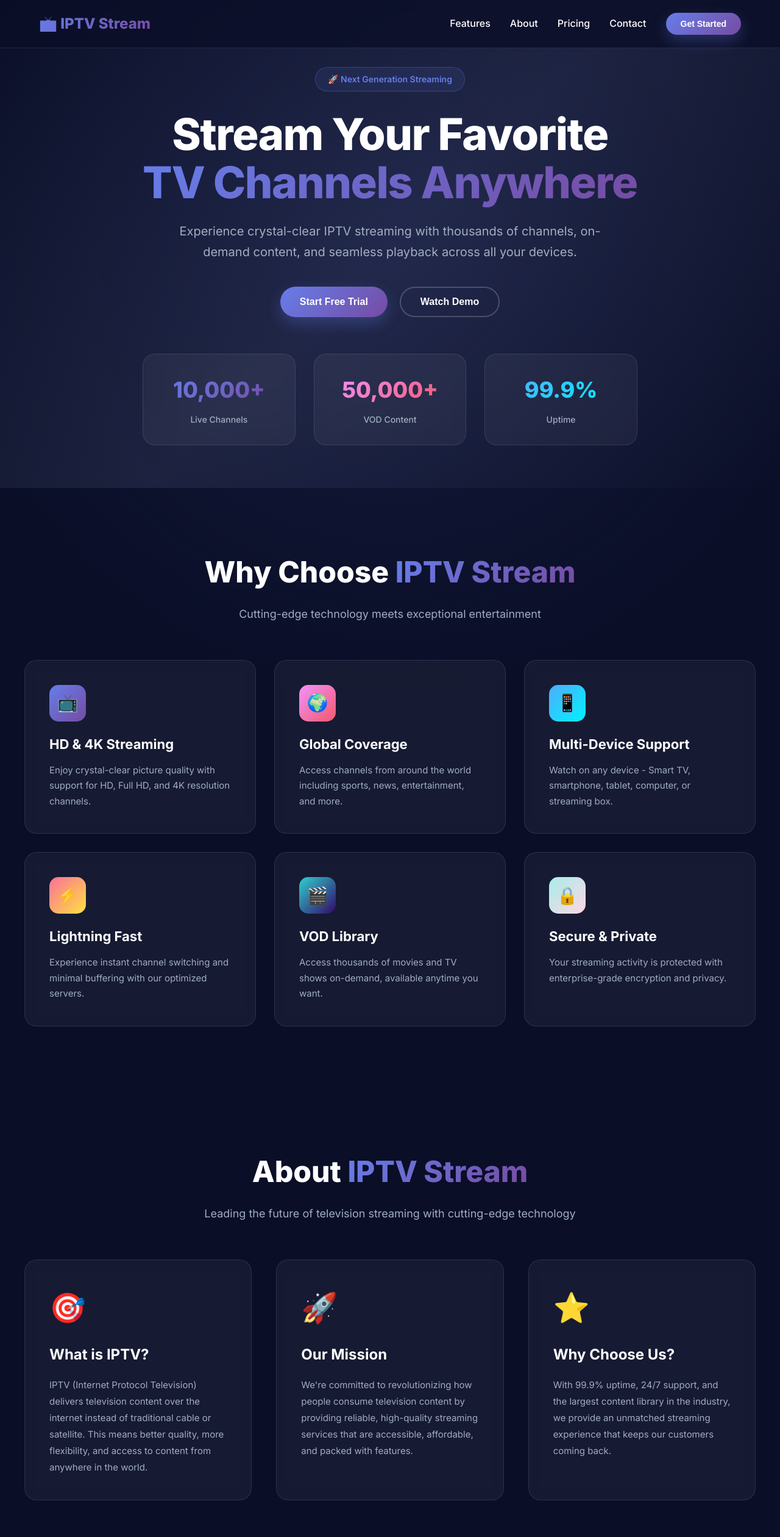
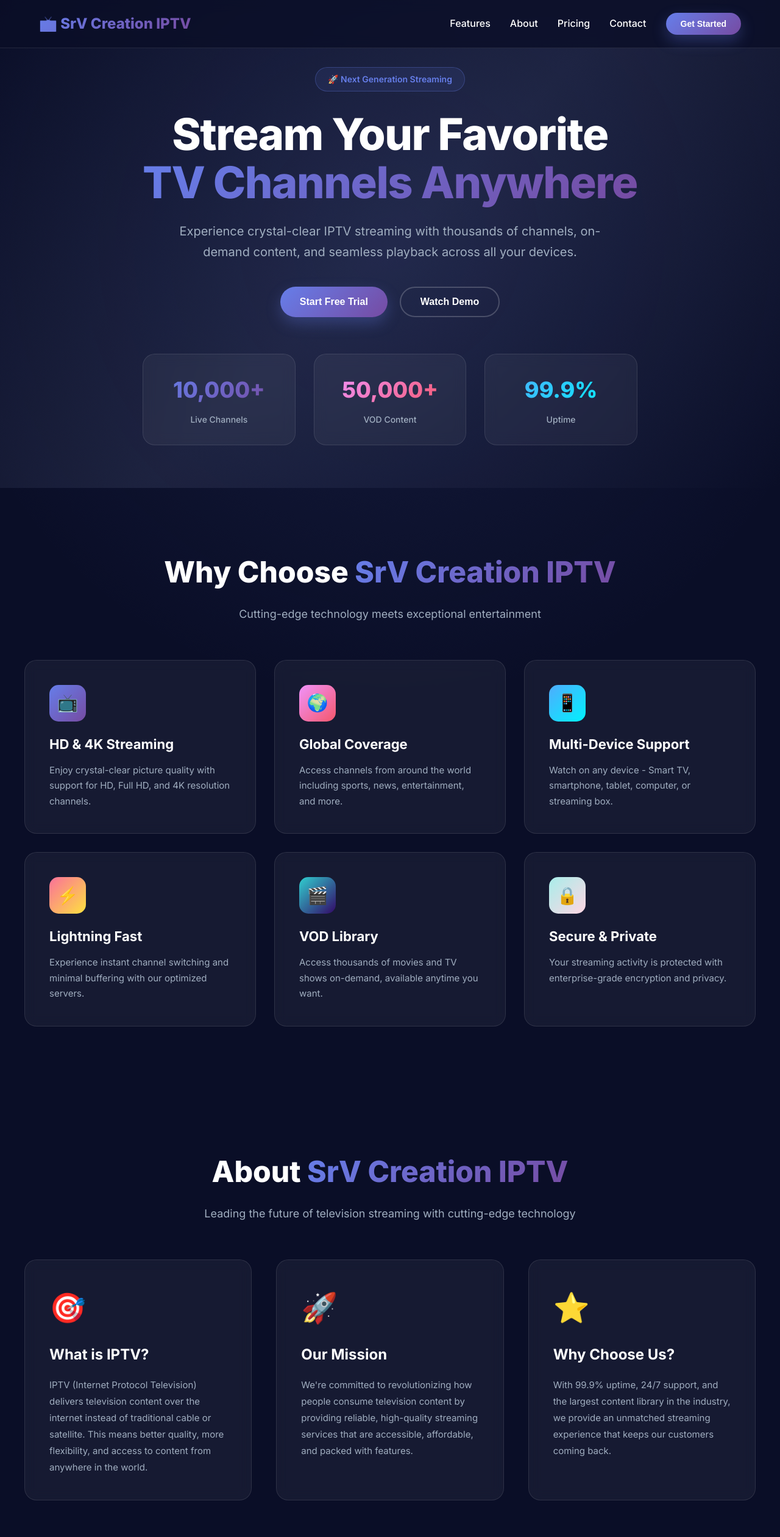
Before and after one commit to souravslg/IPTV, a Next.js app: page / in a window 1280 px wide. Shown: the top 2520 px of the page at 61% size. Built offline with nearby package versions, Linux system fonts and the light colour scheme.

Commit message:
Rebrand: Change name from IPTV Stream to SrV Creation IPTV

```diff
--- a/src/app/layout.tsx
+++ b/src/app/layout.tsx
@@ -2,7 +2,7 @@ import type { Metadata } from "next";
 import "./globals.css";
 
 export const metadata: Metadata = {
-  title: "IPTV Stream - Premium Live TV & On-Demand Streaming",
+  title: "SrV Creation IPTV - Premium Live TV & On-Demand Streaming",
   description: "Experience crystal-clear IPTV streaming with thousands of channels, on-demand content, and seamless playback across all your devices. 10,000+ live channels, 50,000+ VOD content, 99.9% uptime.",
   keywords: "IPTV, streaming, live TV, on-demand, 4K streaming, HD channels, VOD, television",
 };
--- a/src/components/About.tsx
+++ b/src/components/About.tsx
@@ -18,7 +18,7 @@ export default function About() {
                         fontWeight: '800',
                         marginBottom: '16px',
                     }}>
-                        About <span className="gradient-text">IPTV Stream</span>
+                        About <span className="gradient-text">SrV Creation IPTV</span>
                     </h2>
                     <p style={{
                         fontSize: '18px',
--- a/src/components/Features.tsx
+++ b/src/components/Features.tsx
@@ -57,7 +57,7 @@ export default function Features() {
                         fontWeight: '800',
                         marginBottom: '16px',
                     }}>
-                        Why Choose <span className="gradient-text">IPTV Stream</span>
+                        Why Choose <span className="gradient-text">SrV Creation IPTV</span>
                     </h2>
                     <p style={{
                         fontSize: '18px',
--- a/src/components/Footer.tsx
+++ b/src/components/Footer.tsx
@@ -30,7 +30,7 @@ export default function Footer() {
                             WebkitTextFillColor: 'transparent',
                             backgroundClip: 'text',
                         }}>
-                            📺 IPTV Stream
+                            📺 SrV Creation IPTV
                         </div>
                         <p style={{
                             color: '#a0aec0',
@@ -210,7 +210,7 @@ export default function Footer() {
                         color: '#a0aec0',
                         fontSize: '14px',
                     }}>
-                        © 2026 IPTV Stream. All rights reserved.
+                        © 2026 SrV Creation IPTV. All rights reserved.
                     </p>
                     <div style={{
                         display: 'flex',
--- a/src/components/Navbar.tsx
+++ b/src/components/Navbar.tsx
@@ -35,7 +35,7 @@ export default function Navbar() {
           WebkitTextFillColor: 'transparent',
           backgroundClip: 'text',
         }}>
-          📺 IPTV Stream
+          📺 SrV Creation IPTV
         </Link>
 
         {/* Desktop Menu */}
@@ -50,7 +50,7 @@ export default function Navbar() {
             fontWeight: '500',
             transition: 'color 0.3s ease',
           }} onMouseEnter={(e) => e.currentTarget.style.color = '#667eea'}
-             onMouseLeave={(e) => e.currentTarget.style.color = '#ffffff'}>
+            onMouseLeave={(e) => e.currentTarget.style.color = '#ffffff'}>
             Features
           </Link>
           <Link href="#about" style={{
@@ -59,7 +59,7 @@ export default function Navbar() {
             fontWeight: '500',
             transition: 'color 0.3s ease',
           }} onMouseEnter={(e) => e.currentTarget.style.color = '#667eea'}
-             onMouseLeave={(e) => e.currentTarget.style.color = '#ffffff'}>
+            onMouseLeave={(e) => e.currentTarget.style.color = '#ffffff'}>
             About
           </Link>
           <Link href="#pricing" style={{
@@ -68,7 +68,7 @@ export default function Navbar() {
             fontWeight: '500',
             transition: 'color 0.3s ease',
           }} onMouseEnter={(e) => e.currentTarget.style.color = '#667eea'}
-             onMouseLeave={(e) => e.currentTarget.style.color = '#ffffff'}>
+            onMouseLeave={(e) => e.currentTarget.style.color = '#ffffff'}>
             Pricing
           </Link>
           <Link href="#contact" style={{
@@ -77,7 +77,7 @@ export default function Navbar() {
             fontWeight: '500',
             transition: 'color 0.3s ease',
           }} onMouseEnter={(e) => e.currentTarget.style.color = '#667eea'}
-             onMouseLeave={(e) => e.currentTarget.style.color = '#ffffff'}>
+            onMouseLeave={(e) => e.currentTarget.style.color = '#ffffff'}>
             Contact
           </Link>
           <button className="btn-primary" style={{
```
